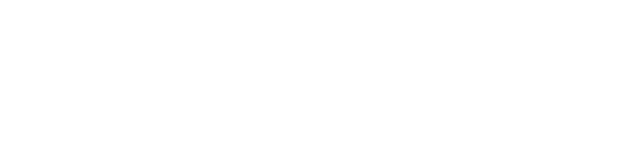
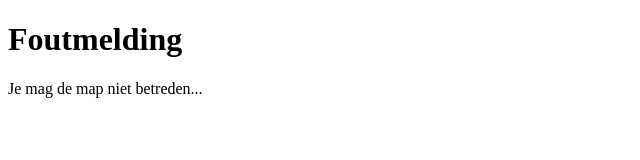
Before and after one commit to yusufbeylik/uitdaging1itf, a plain HTML site: page 403.html in a window 1280 px wide. Shown: the whole page, without its empty margins (0-640 px from the left). Drawn offline with Linux system fonts and the light colour scheme.

Commit message:
basis responsieve 403 pagina

```diff
--- a/403.html
+++ b/403.html
@@ -4,10 +4,13 @@
 <head>
     <meta charset="UTF-8">
     <title>403</title>
+    <meta name="viewport" content="width=device-width, initial-scale=1.0">
+
 </head>
 
 <body>
-
+<h1>Foutmelding</h1>
+<p>Je mag de map niet betreden...</p>
 </body>
 
 </html>
```
